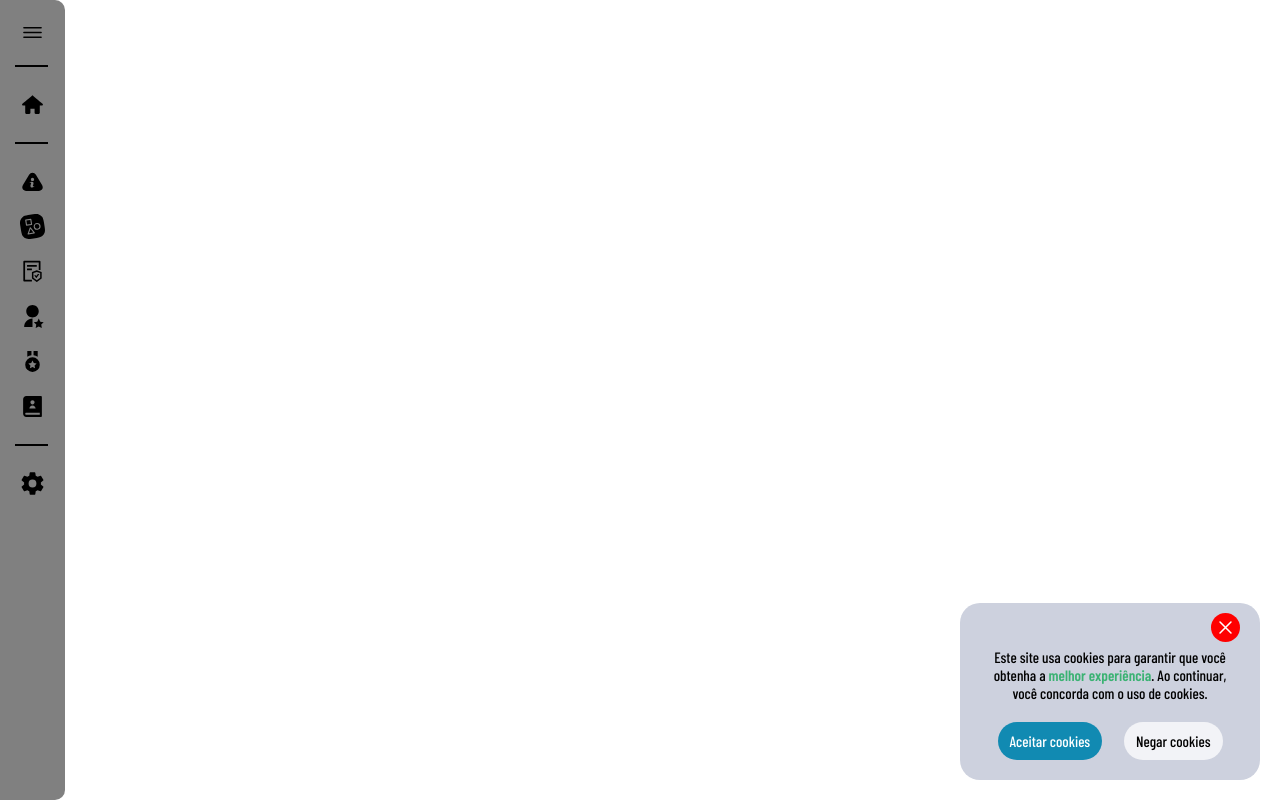
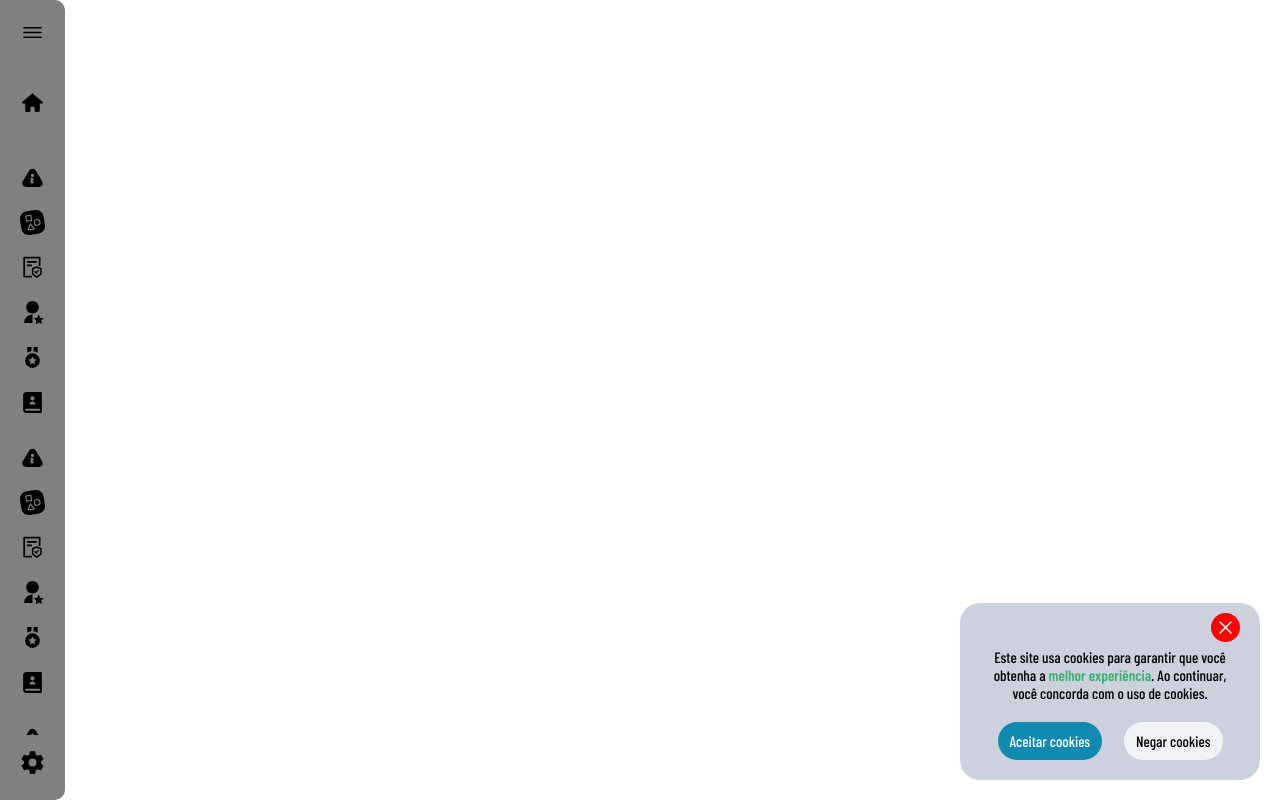
Before and after one commit to rena02to/portfolio, a Next.js app: page / in a window 1280 px wide. Built offline with nearby package versions, Linux system fonts and the light colour scheme; a web font is replaced by a local one.

Commit message:
testando resposividade da barra de navegação

```diff
--- a/src/components/navbar.tsx
+++ b/src/components/navbar.tsx
@@ -60,6 +60,33 @@ export default function Navbar(){
                         </button>
                     ))}
                 </div>
+                <div className={style.navigation}>
+                    {menuOpen ? <p className={style.navtitle}>{t('navbar.menu.title')}</p> : null}
+                    {links.map((link) => (
+                        <button className={style.link} key={link.key}>
+                            {link.icon}
+                            {menuOpen ? <p>{link.value}</p> : null}
+                        </button>
+                    ))}
+                </div>
+                <div className={style.navigation}>
+                    {menuOpen ? <p className={style.navtitle}>{t('navbar.menu.title')}</p> : null}
+                    {links.map((link) => (
+                        <button className={style.link} key={link.key}>
+                            {link.icon}
+                            {menuOpen ? <p>{link.value}</p> : null}
+                        </button>
+                    ))}
+                </div>
+                <div className={style.navigation}>
+                    {menuOpen ? <p className={style.navtitle}>{t('navbar.menu.title')}</p> : null}
+                    {links.map((link) => (
+                        <button className={style.link} key={link.key}>
+                            {link.icon}
+                            {menuOpen ? <p>{link.value}</p> : null}
+                        </button>
+                    ))}
+                </div>
                 {menuOpen ?
                     <>
                         <span className={style.line}/>
@@ -81,15 +108,14 @@ export default function Navbar(){
                     </>
                     : null
                 }
-                <span className={style.line}/>
-                <div className={style.settingscontainer}>
+            </div>
+            <div className={style.settingscontainer}>
                     {menuOpen ? <p className={style.settingstitle}>{t('navbar.settings')}</p> : null}
                     <Link href='/settings' className={style.settings}>
                         <IoSettingsSharp/>
                         {menuOpen ? <p>{t('navbar.settings')}</p> : null}
                     </Link>
                 </div>
-            </div>
         </nav>
     )
 }
--- a/src/styles/navbar.module.scss
+++ b/src/styles/navbar.module.scss
@@ -9,7 +9,6 @@
     position: fixed;
     border-radius: 0 10px 10px 0;
     height: calc(100vh - 30px);
-    overflow: auto;
     p{
         margin: 0;
     }
@@ -18,7 +17,8 @@
         width: 25px;
     }
     .menu{
-        position: absolute;
+        position: fixed;
+
     }
     button{
         padding: 0;
@@ -37,6 +37,9 @@
         align-items: flex-start;
         justify-content: flex-start;
         gap: 20px;
+        height: 85vh;
+        overflow: auto;
+        margin-bottom: 50px;
         .profile{
             @include align-flex(row);
             gap: 10px;
@@ -110,10 +113,13 @@
                 }
             }
         }
+    }
     .settingscontainer{
         display: flex;
         flex-direction: column;
         gap: 10px;
+        position: fixed;
+        bottom: 20px;
         .settingstitle{
             font-size: 17px;
             font-weight: 600;
@@ -134,4 +140,3 @@
         }
     }
 }
-}
```
Lines whose indentation alone changed are shown as unchanged.
